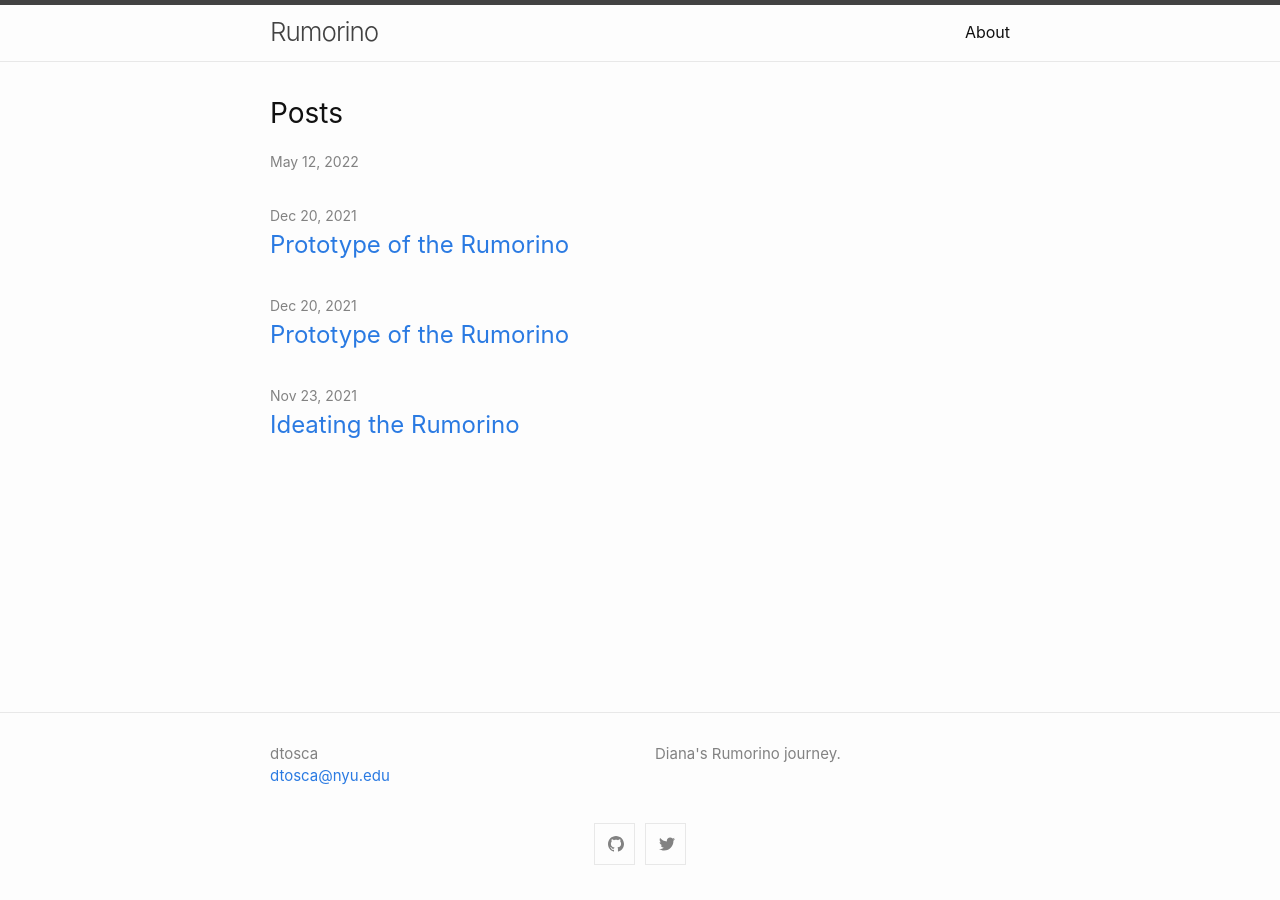
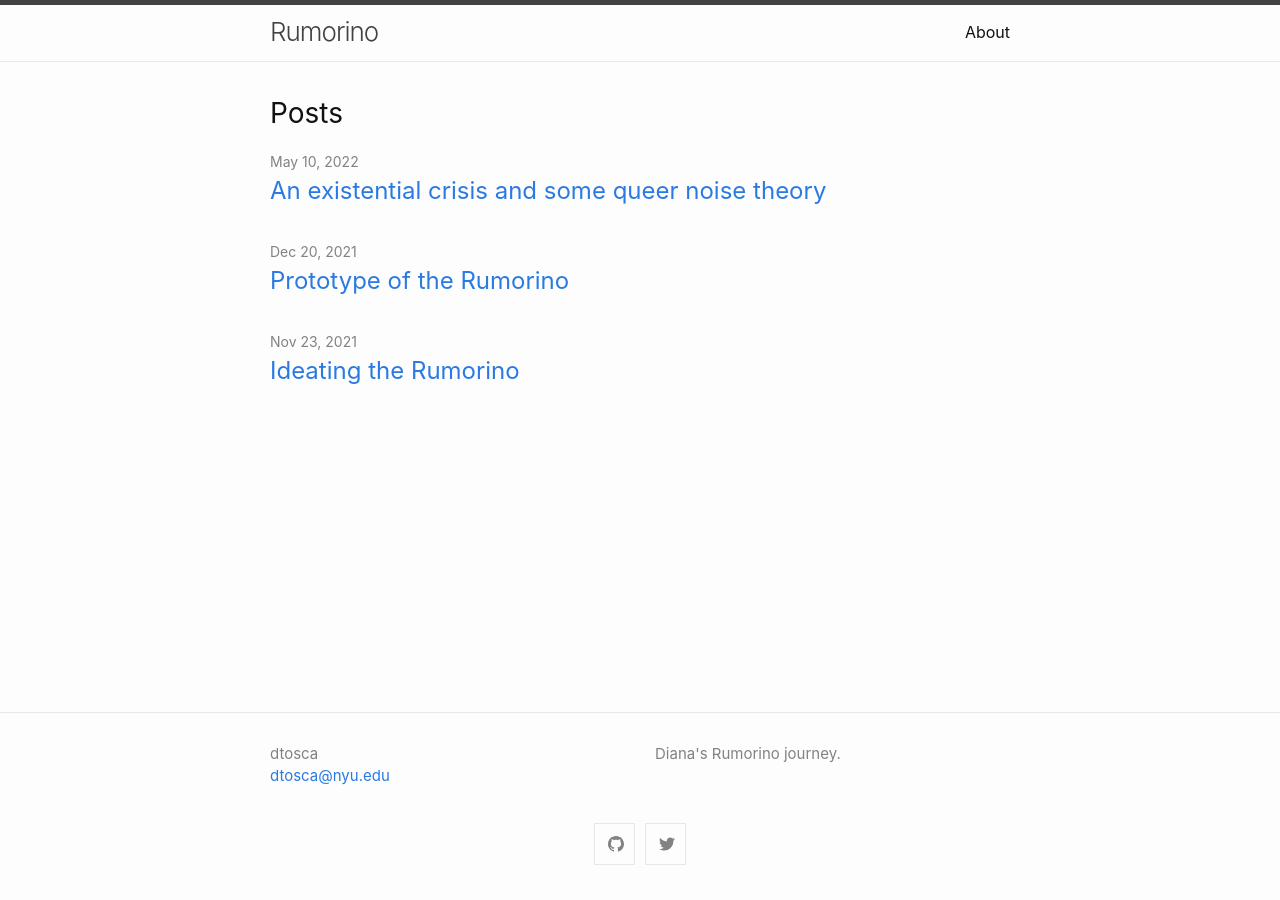
Before and after one commit to dtosca/rumorino, a Jekyll site: the page built from index.md, in a window 1280 px wide. Built offline with Jekyll 4.4.1, drawn with Linux system fonts in a browser that asks for light colours; part of the change alters nothing that is shown.

Commit message:
Foucault said programming is a prision

```diff
--- a/_posts/2021-12-20-post-03.html
+++ /dev/null
@@ -1,69 +0,0 @@
----
-layout: post
-title: Prototype of the Rumorino
-date: 2021-12-20
-author: Diana Tosca
-comments: true
----
-
-<h2>Breadboarding</h2>
-
-<p>First, I put all the components on a breadboard.</p>
-
-<img src="https://dtosca.github.io/ixd/assets/final/breadboard.jpg" width="700" height="525"/>
-
-<br><br>
-
-<p>For adjusting pitch, volume, and speed, I used three 10k potentiometers.</p>
-
-<p>While I initially had a dial to control which samples where being played, I changed it to having several buttons that each correspond to a category to make it easier to switch between categories.</p>
-
-<p>I also have two push buttons to move through samples, and one push button to toggle whether the sound loops.</p>
-
-<h2>The Code</h2>
-
-<p>There are two components to the code.</p>
-
-<p>The <a href="https://github.com/dtosca/rumorino/blob/main/sketch_nov28a/sketch_nov28a.ino">Arduino</a> code gets the values from the components and sends it through the serial ports.</p>
-
-<p>The <a href="https://github.com/dtosca/rumorino/blob/main/rumorino.maxpat">Max MSP</a> code gets the values through the serial ports and manipulates the parameters of the sample being played with [~sfplay].</p>
-
-<p>All the commented code, including the sound samples, can be found on <a href="https://github.com/dtosca/rumorino">my Github.</a></p>
-
-<h2>Choosing noises</h2>
-
-<p>I decided to use prerecorded samples for the noises, rather than synthesizing my own noises. I thought the noises would sound more "natural" this way.</p>
-
-<p>I used samples from <a href="https://freesound.org/">FreeSound.org</a> for the first category of noises, I plan to do the same for the rest of the categories</p>
-
-<h2>The Box</h2>
-
-<p>I designed the box using <a href="https://en.makercase.com/#/>">Makercase</a> and added icons to <a href="https://github.com/dtosca/rumorino/blob/main/box_rumorino.ai">the file</a> using Adobe illustrator.</p>
-
-<p>I chose the icons to make them as universal as possible (without being language specific), but I'll definitely need to do some user testing to see if these icons make sense. I also like the idea of this instrument being exploratory, so not all the control's functions need to be immediately apparent.</p>
-
-<p>Then I lasercut the design on cardboard using the Epilog Mini lasercutters.</p>
-
-<p>The box came out pretty good:</p>
-
-<img src="https://dtosca.github.io/ixd/assets/final/box_1.jpg" heigh="700" width="525"/>
-
-<br><br>
-
-<img src="https://dtosca.github.io/ixd/assets/final/breadboard_box.jpg" height="700" width="525"/>
-
-<h2>Next steps...</h2>
-
-<p>Some of the code is incomplete, I still have to incorporate the volume, pitch, and speed dials into the MaxMSP code.</p>
-
-<p>I also don't have all the samples chosen for all the noise categories.</p>
-
-<p>Originally, I made the decision to have the boxes all be capable of playing every sample. I'm still debating this - it might be nice to have one "instrument" per noise category, true to the original intonarumori. On the other hand, having these instruments be dynamic could add versatility to the possible noise combinations that could be produced. I'll keep thinking about this.</p>
-
-<p>I started soldering the components together, moving them off the breadboard, but then NYU told us to avoid going to campus, so I'll leave the soldering for when COVID isn't spiking.</p>
-
-<img src="https://dtosca.github.io/ixd/assets/final/soldering.jpg" height="700" width="525"/>
-
-<p>To be continued!</p>
-
-<hr>
--- a/_posts/2022-05-10-post-03.html
+++ b/_posts/2022-5-10-post-03.html
@@ -1,10 +1,9 @@
 ---
 layout: post
-title: An existential crisis: some queer noise theory
-date: 2022-05-9
+title: An existential crisis and some queer noise theory
+date: 2022-05-10
 author: Diana Tosca
 comments: true
-permalink: /noise-theory-post/
 ---
 
 <p>After the first ideation/iteration of my noise orchestra project, I wanted to do some more in-depth research on noise, which led me down a rabbit hole that made me rethink my entire project. This project initially began with the pursuit of making a noise instrument (that would eventually lead to a noise orchestra). It was inspired by (and was really a reimagining of) the Futurist instruments created by Luigi Russolo, the *intonarumori* (noise intoners). Russolo wanted to use noise in music, as he found harmonic music to be “too limited in its variety of timbres” <sup><a href="#fn1" id="ref1">1</a></sup>. But as I looked more into noise theory, particularly queer theories and noise, I started to question the Futurist’s as inspiration for noise music. Instead of reimagining the Futurist’s ideas of noise, I want this instrument to focus on queering noise, and have users engage with noise as queer practice.</p>
```
